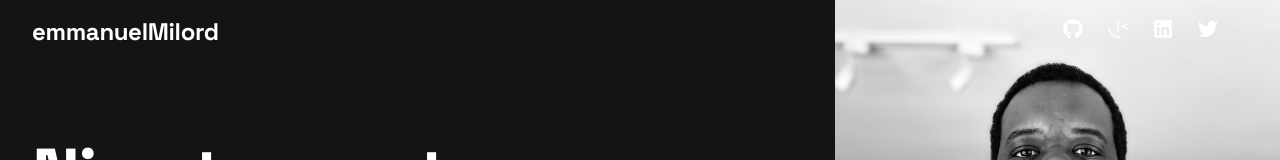
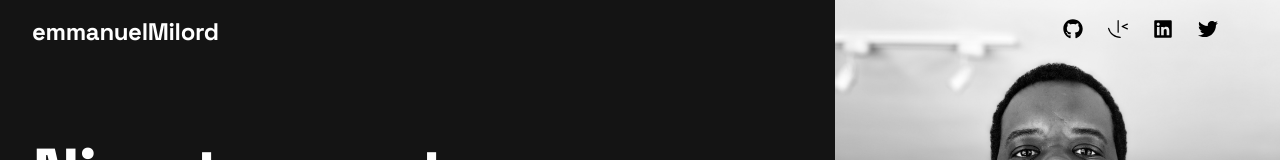
Before and after one commit to GuyNamedEJ/developer-portfolio, a React (Vite) app: page / in a window 1280 px wide. Shown: the top 160 px of the page. Built offline with nearby package versions, Linux system fonts and the light colour scheme.

Commit message:
Social Icons styling updated

```diff
--- a/src/components/Socials.jsx
+++ b/src/components/Socials.jsx
@@ -7,9 +7,9 @@ export default function Socials()
         <nav>
             <h1 className="logo">emmanuelMilord</h1>
             <div className="socials">
-                <a href="https://github.com/GuyNamedEJ" className="social-item"><FaGithub /></a>
-                <a href="https://www.frontendmentor.io/profile/GuyNamedEJ" className="social-item"><SiFrontendmentor /></a>
-                <a href="https://www.linkedin.com/in/emmanuel-milord/" className="social-item"><FaLinkedin /></a>
+                <a href="https://github.com/GuyNamedEJ" className="social-item"><FaGithub  /></a>
+                <a href="https://www.frontendmentor.io/profile/GuyNamedEJ" className="social-item"><SiFrontendmentor  /></a>
+                <a href="https://www.linkedin.com/in/emmanuel-milord/" className="social-item"><FaLinkedin  /></a>
                 <a href="https://twitter.com/GuyNamedEJ" className="social-item"><FaTwitter /></a>
             </div>
         </nav>
--- a/src/css/style.css
+++ b/src/css/style.css
@@ -283,6 +283,11 @@ input[type=text]:focus {
         padding:16px 32px;
     }
 
+    .social-item{
+        color:black;
+        font-size: 20px;
+    }
+
     .mobile-hero-img{
         display:none;
     }
```
